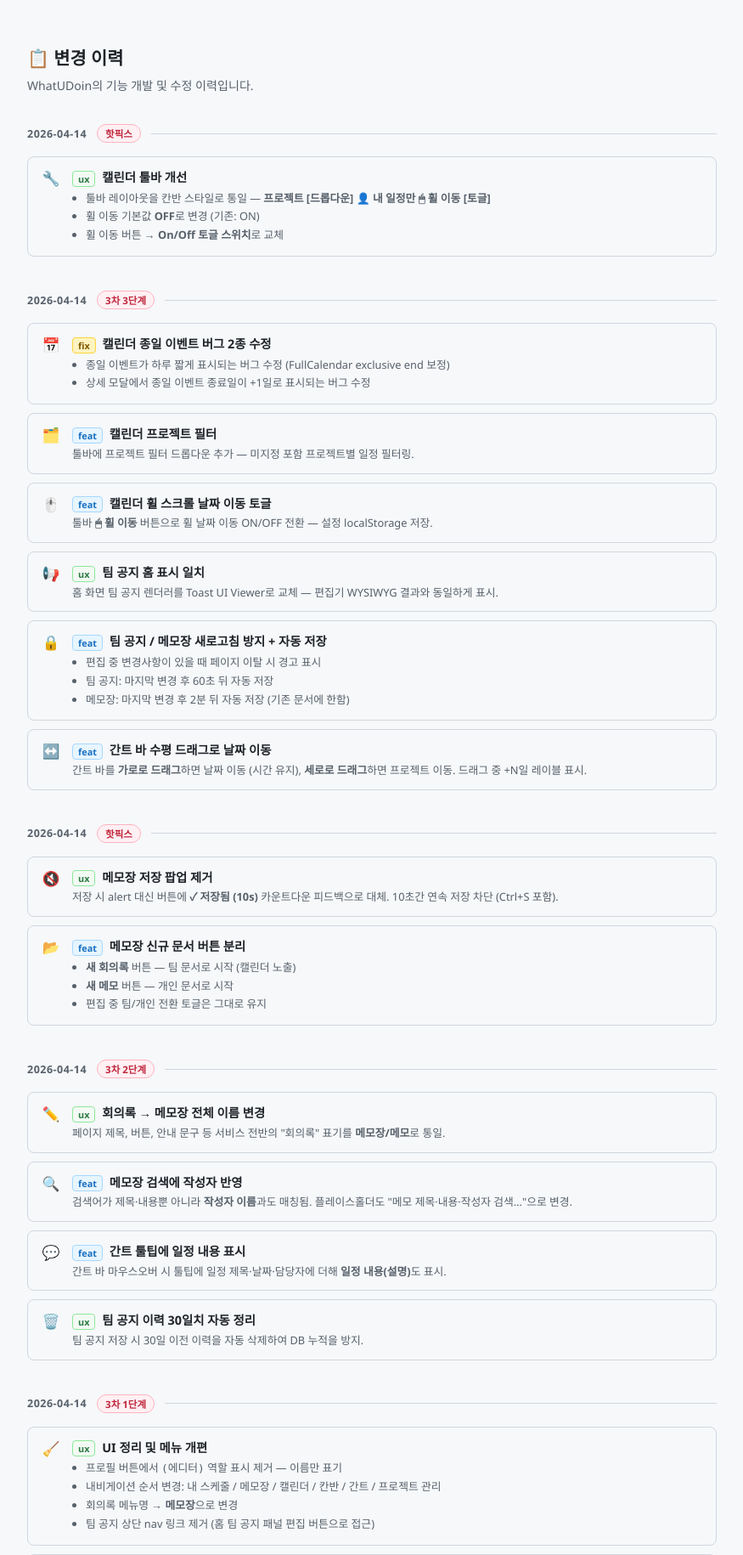
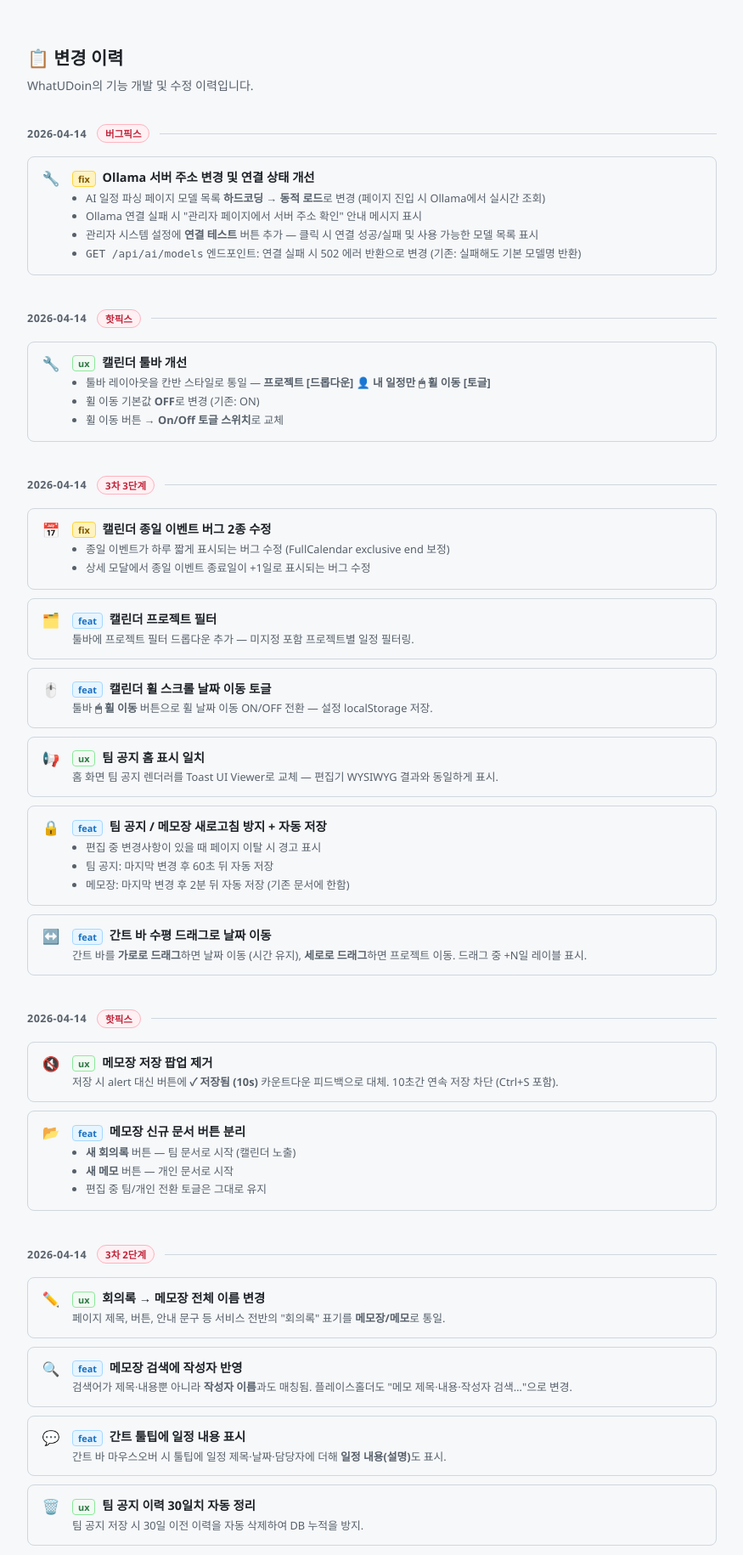
Before and after one commit to syanoehij/WhatUdoin, a FastAPI app: page /changelog in a window 1280 px wide. Shown: the part 52-1882 px from the top of the page at 85% size, without its empty margins (202-1077 px from the left). Run offline with FastAPI, Linux system fonts and the light colour scheme; data comes from the database, SQL or seed files in the repository; some libraries are stand-ins or nearby versions.

Commit message:
fix: Ollama 서버 주소 변경 및 연결 상태 피드백 개선
- AI 파싱 페이지 모델 목록 하드코딩 → 동적 로드 (loadModels on DOMContentLoaded)
- Ollama 연결 실패 시 에러 안내 메시지 표시
- 관리자 시스템 설정에 연결 테스트 버튼 추가 (성공/실패 + 모델 목록 표시)
- GET /api/ai/models: 연결 실패 시 502 반환 (기존: 기본 모델명 반환으로 실패 감지 불가)
- llm_parser.get_available_models_with_status(): 연결 성공 여부 bool 함께 반환

Co-Authored-By: Claude Sonnet 4.6 <noreply@anthropic.com>

```diff
--- a/app.py
+++ b/app.py
@@ -1078,7 +1078,10 @@ async def ai_refine(request: Request):
 
 @app.get("/api/ai/models")
 def ai_models():
-    return {"models": llm_parser.get_available_models()}
+    models, ok = llm_parser.get_available_models_with_status()
+    if not ok:
+        raise HTTPException(status_code=502, detail=f"Ollama 서버({llm_parser.OLLAMA_BASE_URL})에 연결할 수 없습니다.")
+    return {"models": models}
 
 
 @app.post("/api/ai/weekly-report")
--- a/llm_parser.py
+++ b/llm_parser.py
@@ -17,6 +17,12 @@ def set_ollama_base_url(base_url: str):
 
 def get_available_models() -> list[str]:
     """Ollama에서 사용 가능한 모델 목록 반환. DEFAULT_MODEL을 맨 앞에 배치. 실패 시 기본 모델만 반환."""
+    models, _ = get_available_models_with_status()
+    return models
+
+
+def get_available_models_with_status() -> tuple[list[str], bool]:
+    """(모델 목록, 연결 성공 여부) 반환."""
     try:
         response = requests.get(
             OLLAMA_BASE_URL + "/api/tags",
@@ -25,14 +31,14 @@ def get_available_models() -> list[str]:
         response.raise_for_status()
         models = [m["name"] for m in response.json().get("models", [])]
         if not models:
-            return [DEFAULT_MODEL]
+            return [DEFAULT_MODEL], True
         # DEFAULT_MODEL을 맨 앞으로, 나머지는 알파벳 순
         rest = sorted(m for m in models if m != DEFAULT_MODEL)
         if DEFAULT_MODEL in models:
-            return [DEFAULT_MODEL] + rest
-        return rest
+            return [DEFAULT_MODEL] + rest, True
+        return rest, True
     except Exception:
-        return [DEFAULT_MODEL]
+        return [DEFAULT_MODEL], False
 
 
 def parse_schedule(text: str, model: str = DEFAULT_MODEL) -> list[dict]:
--- a/templates/changelog.html
+++ b/templates/changelog.html
@@ -123,6 +123,33 @@
 <div class="changelog-page">
   <h1>📋 변경 이력</h1>
   <p class="cl-desc">WhatUDoin의 기능 개발 및 수정 이력입니다.</p>
+
+  <!-- ── 2026-04-14 Ollama 연결 개선 ── -->
+  <div class="cl-group">
+    <div class="cl-group-header">
+      <span class="cl-date">2026-04-14</span>
+      <span class="cl-phase-badge phase-4">버그픽스</span>
+      <div class="cl-rule"></div>
+    </div>
+    <div class="cl-items">
+
+      <div class="cl-item">
+        <div class="cl-item-icon">🔧</div>
+        <div class="cl-item-body">
+          <div class="cl-item-title"><span class="cl-tag fix">fix</span> Ollama 서버 주소 변경 및 연결 상태 개선</div>
+          <div class="cl-item-detail">
+            <ul>
+              <li>AI 일정 파싱 페이지 모델 목록 <strong>하드코딩 → 동적 로드</strong>로 변경 (페이지 진입 시 Ollama에서 실시간 조회)</li>
+              <li>Ollama 연결 실패 시 "관리자 페이지에서 서버 주소 확인" 안내 메시지 표시</li>
+              <li>관리자 시스템 설정에 <strong>연결 테스트</strong> 버튼 추가 — 클릭 시 연결 성공/실패 및 사용 가능한 모델 목록 표시</li>
+              <li><code>GET /api/ai/models</code> 엔드포인트: 연결 실패 시 502 에러 반환으로 변경 (기존: 실패해도 기본 모델명 반환)</li>
+            </ul>
+          </div>
+        </div>
+      </div>
+
+    </div>
+  </div>
 
   <!-- ── 2026-04-14 캘린더 툴바 개선 ── -->
   <div class="cl-group">
```
Also changed, not shown: templates/admin.html (+31 -3 lines), templates/ai_import.html (+23 -2 lines).
